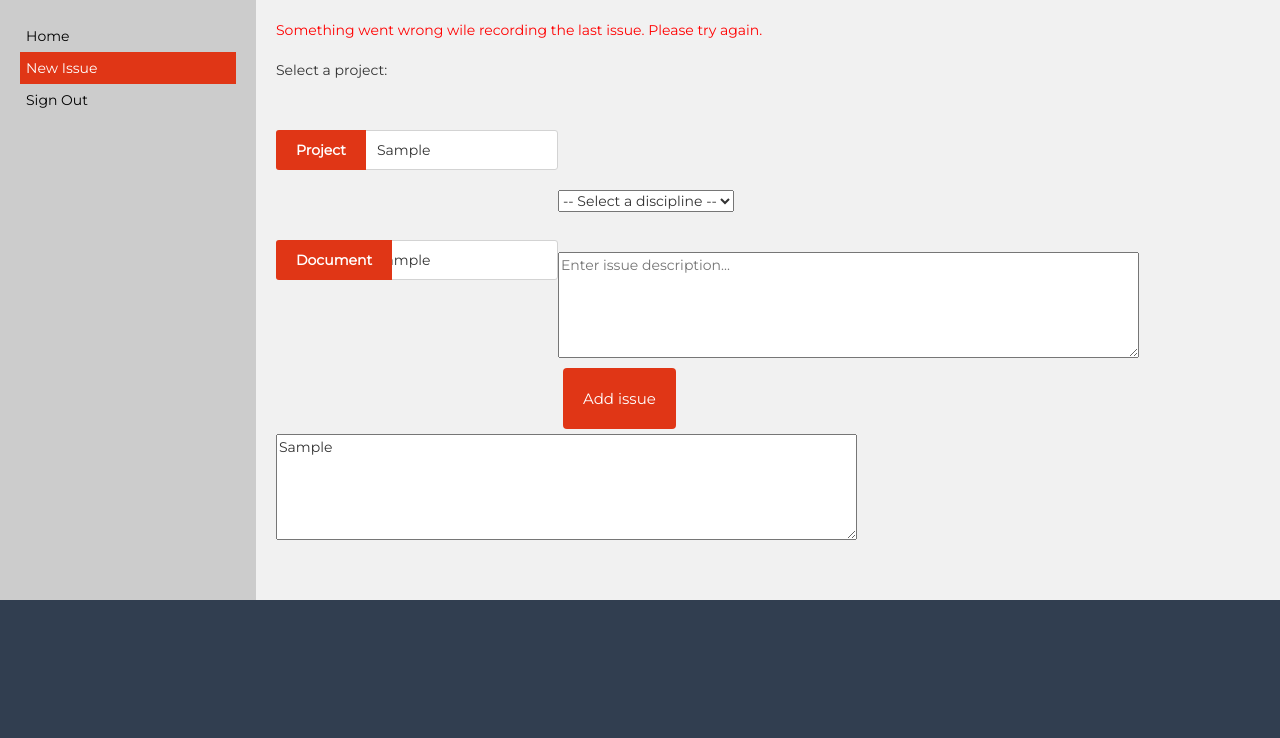
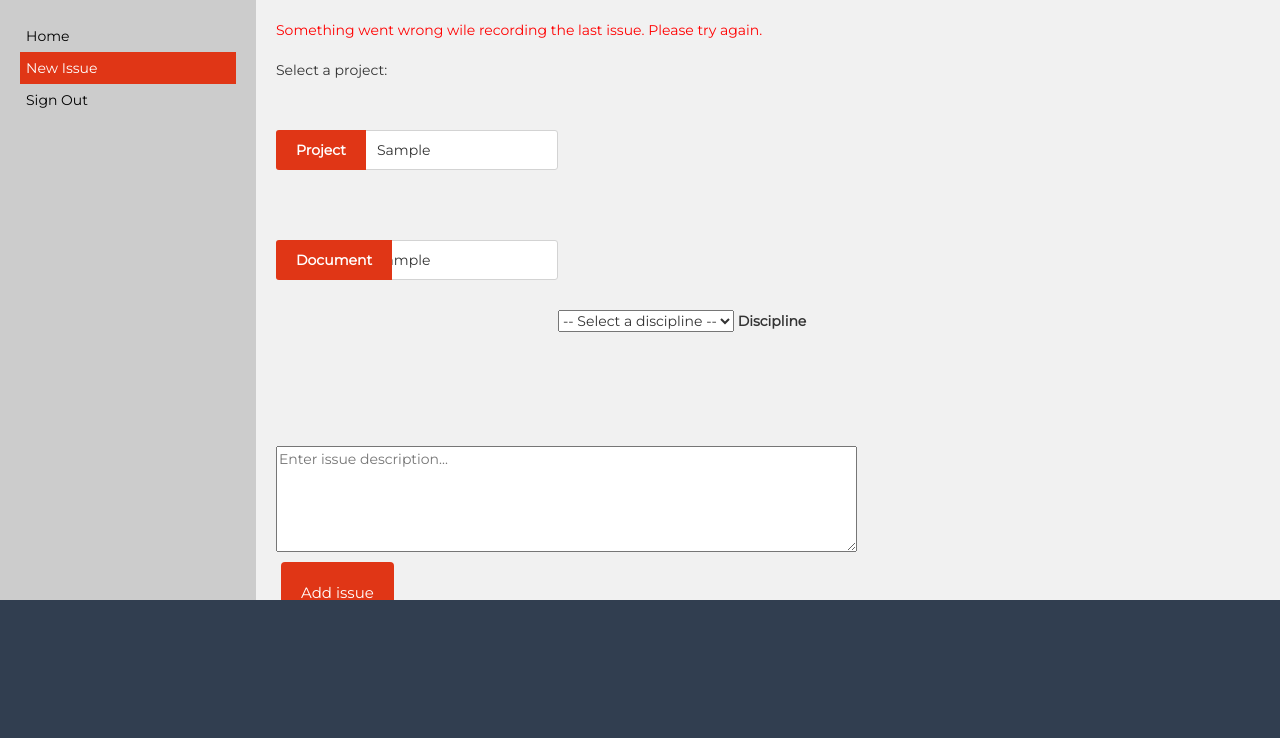
Before and after one commit to Urmi20/Assignment3, a Flask app: template app/templates/newissue.html in a window 1280 px wide. Shown: the part 103-841 px from the top of the page. Run offline with Flask 2, Linux system fonts and the light colour scheme; the template is opened without the code that fills it: most values are stand-ins (such as "Sample title", 1, 10 or a date in 2020); some libraries are stand-ins or nearby versions.

Commit message:
Few More Changes

```diff
--- a/app/templates/newissue.html
+++ b/app/templates/newissue.html
@@ -15,6 +15,7 @@
   </nav>
 
     <article>
+    <div style="float: left">
     {% if not db_success %}
     <span style="color:red;">Something went wrong wile recording the last issue. Please try again.</span><br/></br>
     {% endif %}
@@ -48,6 +49,7 @@ Select a project:
         {% endfor %}
     </datalist>
     </div>
+
     <div class="hidden-input">
 
         <input type="hidden" id="project" name="project" value="{{selected_project}}"/>
@@ -60,27 +62,40 @@ Select a project:
     <br/>
 </form>
 {% endif %}
+<br/>
+<br/>
+<br/>
+    <br/>
+    <br/>
+    <br/>
 
 {% if selected_project and selected_document %}
 <form method="post" action="new_issue_landing">
 
-    <select name="discipline" onchange="this.form.submit()">
+    <select name="discipline" id="discipline" onchange="this.form.submit()">
         <option disabled selected value> <b>-- Select a discipline --</b> </option>
         {% for discipline in disciplines %}
         <option value="{{discipline}}" {% if selected_discipline == discipline %} selected="selected" {% endif %}>{{discipline}}</option>
         {% endfor %}
     </select>
-    <input type="hidden" id="project" name="project" value="{{selected_project}}"/>
-    <input type="hidden" id="document" name ="document" value="{{selected_document}}"/>
-    <input type="hidden" id="issues_so_far" name ="issues_so_far" value="{{issues_so_far}}"/>
+    <label for="discipline">Discipline</label>
+    <div class="hidden-input">
+    <input type="hidden" id="project" name="project" value="{{selected_project}}">
+    </div>
+    <div class="hidden-input">
+    <input type="hidden" id="document" name ="document" value="{{selected_document}}">
+    </div>
+    <div class="hidden-input">
+    <input type="hidden" id="issues_so_far" name ="issues_so_far" value="{{issues_so_far}}">
+        </div>
     <br/>
 </form>
 {% endif %}
 
 {% if selected_project and selected_document and selected_discipline%}
-<br>
-<br>
-<form method="post" action="new_issue_landing" id="input_issue" style="float:left;">
+<br/>
+<br/>
+<form method="post" action="new_issue_landing" id="input_issue">
     <textarea rows="5" cols="70" name="issue" placeholder="Enter issue description..." required></textarea>
     <input type="hidden" id="project" name="project" value="{{selected_project}}"/>
     <input type="hidden" id="document" name ="document" value="{{selected_document}}"/>
@@ -92,11 +107,11 @@ Select a project:
 {% endif %}
 
 {% if issues_so_far %}
-<textarea readonly rows="5" cols="70" name="issues_so_far_text" style="float:left;">
+<textarea readonly rows="5" cols="70" name="issues_so_far_text">
 {{issues_so_far}}
 </textarea>
 {% endif %}
-
+</div>
 </article>
 </section>
 
```
